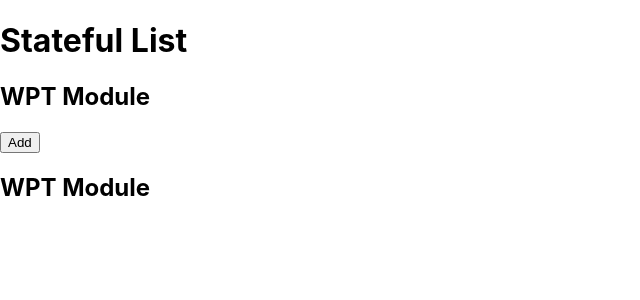
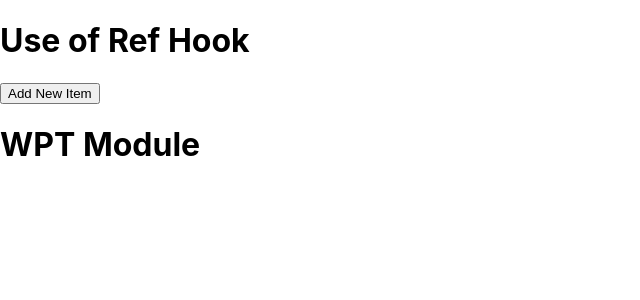
Before and after one commit to Hrishikesh-Dhormare/third-react-app, a React (Create React App) app: page / in a window 1280 px wide. Shown: the top 300 px of the page, without its empty margins (0-640 px from the left). Built offline with nearby package versions, Linux system fonts and the light colour scheme.

Commit message:
use of hook Ref  for input instead of id

```diff
--- a/src/App.js
+++ b/src/App.js
@@ -1,34 +1,35 @@
-// Clone of list
-// let newlist = [...list];
-
-
-const { useState } = require("react");
+import { useRef, useState } from "react";
 
 function App() {
-  return(
+  return (
     <>
-      <h1>Stateful List</h1>
+      <h1>Use of Ref Hook</h1>
       <ListDemo/>
     </>
   );
 }
 
 function ListDemo() {
-  let[list, setList] = useState(["WPT Module"]);
-  let newElement = [...list];
-  let addItem =()=>{
-    let newList = [...list, "React", "HTML", "CSS"];
-    // list.push("CDAC");
+  let inputRef = useRef();
+  let [list, setList] = useState(["WPT Module"]);
+
+  let addItemAction = () => {
+    let inputValue = inputRef.current.value;
+    let newList = [inputValue, ...list];
+
     setList(newList);
 
-  }
-  return(
+    inputRef.current.value ="";
+  };
+
+  return (
     <>
-    <h2>{list.map((item)=> item+" ")}</h2>
-     <input type="button" value="Add" onClick={addItem} />
-     <h2>{list.map((item)=> item+" ")}</h2>
+     <input type="button" value="Add New Item" onClick="addItemAction()"/>
+     {list.map((item) => (
+        <h1>{item}</h1>
+      ))}
     </>
-  );
+  )
 }
 
 export default App;
```
